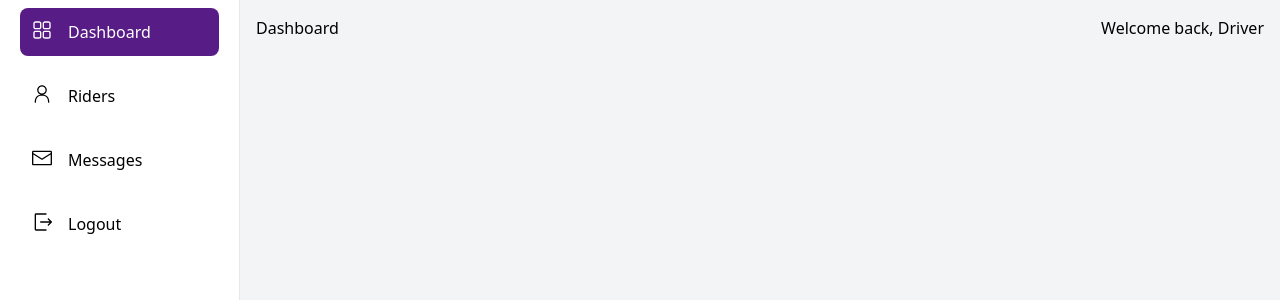
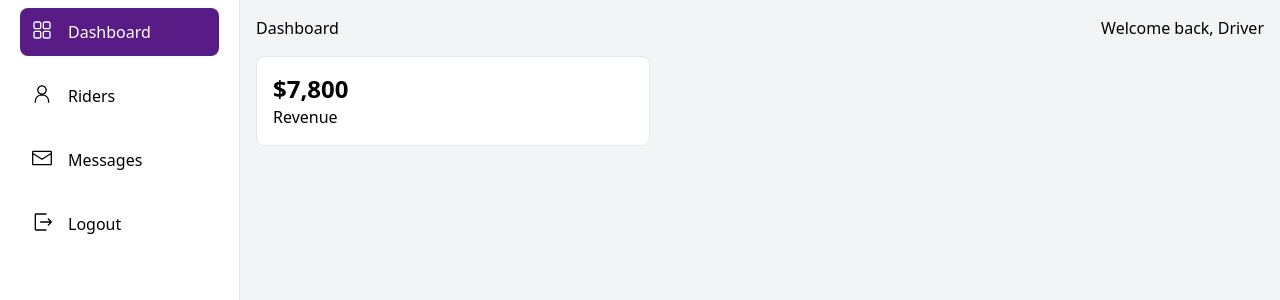
Before and after one commit to TheAnasObaid/dashboard, a Next.js app: page / in a window 1280 px wide. Shown: the top 300 px of the page. Built offline with nearby package versions, Linux system fonts and the light colour scheme.

Commit message:
Build the card component.

```diff
--- /dev/null
+++ b/components/TopCard.js
@@ -0,0 +1,21 @@
+import React from "react";
+
+const style = {
+    wrapper: `grid lg:grid-cols-5 gap-4 p-4`,
+    card: `lg:col-span-2 col-span-1 bg-white justify-between w-full border rounded-lg p-4`,
+    price: `text-2xl font-bold`,
+    cardCaption: `text-gray-600`,
+};
+
+const TopCard = () => {
+    return (
+        <div className={style.wrapper}>
+            <div className={style.card}>
+                <p className={style.price}>$7,800</p>
+                <p>Revenue</p>
+            </div>
+        </div>
+    );
+};
+
+export default TopCard;
--- a/pages/index.js
+++ b/pages/index.js
@@ -1,4 +1,5 @@
 import Content from "@/components/Content";
+import TopCard from "@/components/TopCard";
 
 const style = {
     wrapper: `bg-gray-100 min-h-screen`,
@@ -9,6 +10,7 @@ export default function Home() {
         <>
             <main className={style.wrapper}>
                 <Content />
+                <TopCard />
             </main>
         </>
     );
```
